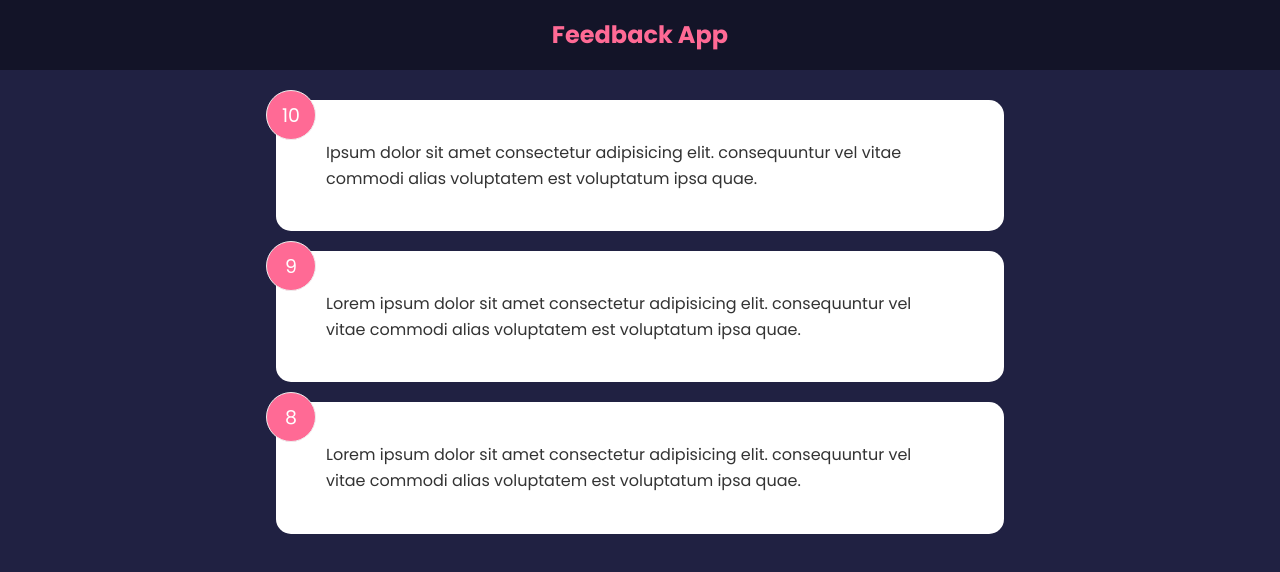
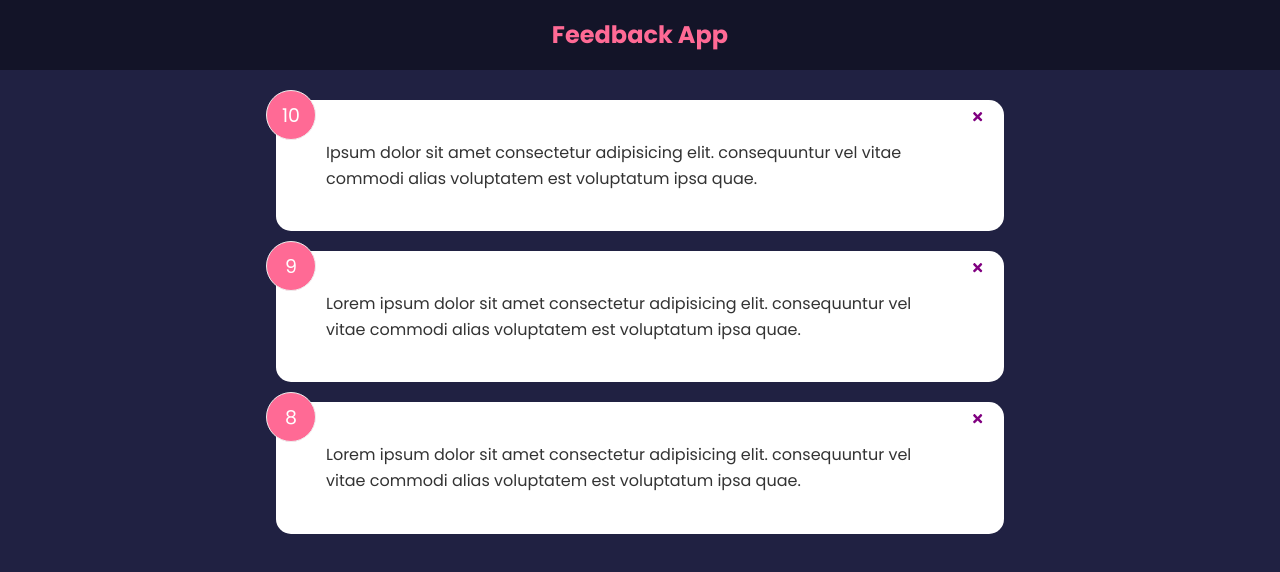
Before and after one commit to junsantilla/feedback-app, a React (Create React App) app: page / in a window 1280 px wide. Shown: the top 572 px of the page. Built offline with nearby package versions, Linux system fonts and the light colour scheme.

Commit message:
Add function to delete item in UI

```diff
--- a/package.json
+++ b/package.json
@@ -8,6 +8,7 @@
     "@testing-library/user-event": "^13.5.0",
     "react": "^18.1.0",
     "react-dom": "^18.1.0",
+    "react-icons": "^4.3.1",
     "react-scripts": "5.0.1",
     "web-vitals": "^2.1.4"
   },
--- a/src/App.js
+++ b/src/App.js
@@ -6,11 +6,16 @@
 function App() {
 	const [feedback, setFeedback] = useState(FeedbackData);
 
+	const deleteitem = (id) => {
+		// console.log(id);
+		setFeedback(feedback.filter((item) => item.id !== id));
+	};
+
 	return (
 		<div>
 			<Header text="Feedback App" />
 			<div className="container">
-				<FeedbackList feedback={feedback} />
+				<FeedbackList feedback={feedback} handledelete={deleteitem} />
 			</div>
 		</div>
 	);
--- a/src/components/FeedbackItem.jsx
+++ b/src/components/FeedbackItem.jsx
@@ -1,11 +1,15 @@
-import React from "react";
+import Card from "./shared/Card";
+import { FaTimes } from "react-icons/fa";
 
-function FeedbackItem({ item }) {
+function FeedbackItem({ item, handledelete }) {
 	return (
-		<div className="card">
+		<Card>
 			<div className="num-display">{item.rating}</div>
+			<button className="close" onClick={() => handledelete(item.id)}>
+				<FaTimes color="purple" />
+			</button>
 			<div className="text-display">{item.text}</div>
-		</div>
+		</Card>
 	);
 }
 
--- a/src/components/FeedbackList.jsx
+++ b/src/components/FeedbackList.jsx
@@ -1,6 +1,6 @@
 import FeedbackItem from "./FeedbackItem";
 
-function FeedbackList({ feedback }) {
+function FeedbackList({ feedback, handledelete }) {
 	if (!feedback || feedback.length === 0) {
 		return <div>No feedback yet!</div>;
 	}
@@ -9,7 +9,11 @@
 		<div className="feedback-list">
 			{feedback.map((item) => (
 				// <li key={item.id}>{item.text}</li>
-				<FeedbackItem key={item.id} item={item} />
+				<FeedbackItem
+					key={item.id}
+					item={item}
+					handledelete={handledelete}
+				/>
 			))}
 		</div>
 	);
--- /dev/null
+++ b/src/components/shared/Card.jsx
@@ -0,0 +1,5 @@
+function Card({ children }) {
+	return <div className="card">{children}</div>;
+}
+
+export default Card;
```
Also changed, not shown: 1 other file (tests, documents, lock files or other folders).
